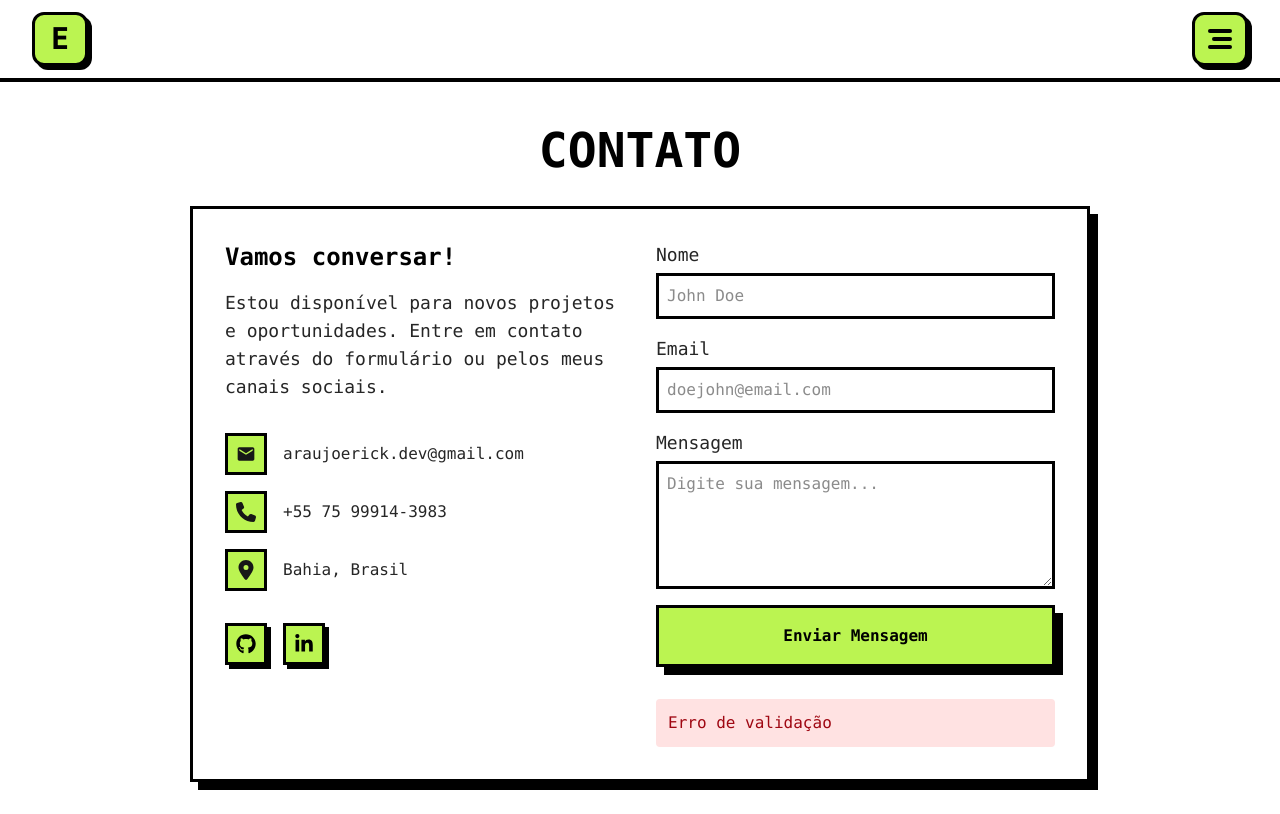
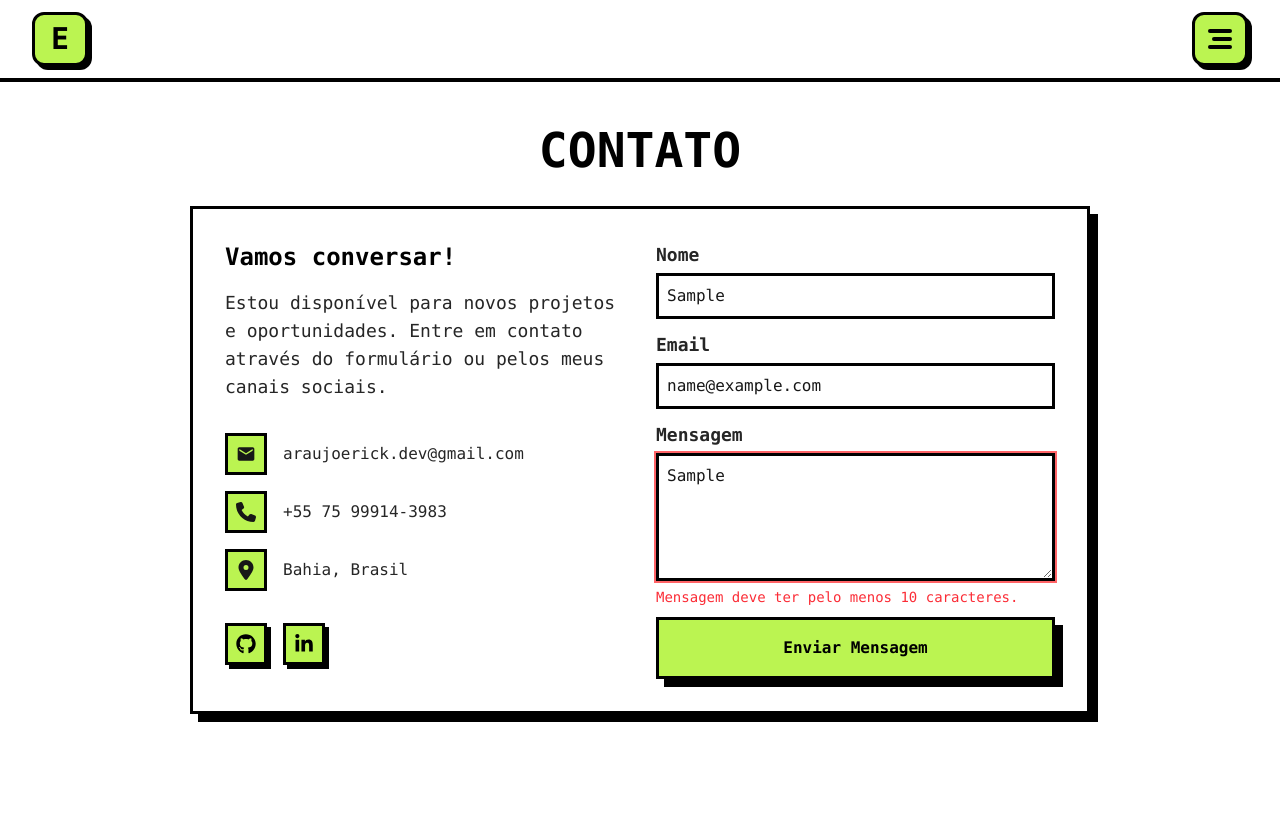
Before and after one commit to araujoerick/portfolio, a Next.js app: page /contato in a window 1280 px wide. Both pictures are taken after typing "Sample", "name@example.com", "Sample" into the empty fields and a click on the button "Enviar Mensagem". Built offline with nearby package versions, Linux system fonts and the light colour scheme.

Commit message:
✨ feat: ensure form is valited on frontend with react hook form and zod

```diff
--- a/src/app/contato/components/contact-form.tsx
+++ b/src/app/contato/components/contact-form.tsx
@@ -1,9 +1,15 @@
 "use client";
 
 import React, { useState } from "react";
+import { useForm } from "react-hook-form";
+import { zodResolver } from "@hookform/resolvers/zod";
 import FormInput from "./form-input";
 import FormTextarea from "./form-textarea";
 import { sendContactEmail } from "@/app/actions/contact/form";
+import {
+  ContactFormData,
+  contactFormSchema,
+} from "@/app/actions/contact/form/schema";
 
 const ContactForm = () => {
   const [isSubmitting, setIsSubmitting] = useState(false);
@@ -12,13 +18,31 @@ const ContactForm = () => {
     message: string;
   } | null>(null);
 
-  const handleSubmit = async (formData: FormData) => {
+  const {
+    register,
+    handleSubmit,
+    formState: { errors },
+    reset,
+  } = useForm<ContactFormData>({
+    resolver: zodResolver(contactFormSchema),
+  });
+
+  const onSubmit = async (data: ContactFormData) => {
     setIsSubmitting(true);
     setSubmitResult(null);
 
     try {
+      const formData = new FormData();
+      formData.append("Nome", data.name);
+      formData.append("Email", data.email);
+      formData.append("Mensagem", data.message);
+
       const result = await sendContactEmail(formData);
       setSubmitResult(result);
+
+      if (result.success) {
+        reset();
+      }
     } catch (error) {
       console.error("Erro ao enviar mensagem:", error);
       setSubmitResult({
@@ -32,10 +56,31 @@ const ContactForm = () => {
 
   return (
     <div>
-      <form action={handleSubmit} className="flex flex-col gap-4">
-        <FormInput label="Nome" type="text" placeholder="John Doe" />
-        <FormInput label="Email" type="email" placeholder="doejohn@email.com" />
-        <FormTextarea label="Mensagem" placeholder="Digite sua mensagem..." />
+      <form onSubmit={handleSubmit(onSubmit)} className={`flex flex-col gap-3`}>
+        <FormInput
+          label="Nome"
+          type="text"
+          placeholder="John Doe"
+          register={register("name")}
+          errors={errors.name?.message ? [errors.name.message] : undefined}
+        />
+
+        <FormInput
+          label="Email"
+          type="email"
+          placeholder="doejohn@email.com"
+          register={register("email")}
+          errors={errors.email?.message ? [errors.email.message] : undefined}
+        />
+
+        <FormTextarea
+          label="Mensagem"
+          placeholder="Digite sua mensagem..."
+          register={register("message")}
+          errors={
+            errors.message?.message ? [errors.message.message] : undefined
+          }
+        />
 
         <button
           type="submit"
--- a/src/app/contato/components/form-input.tsx
+++ b/src/app/contato/components/form-input.tsx
@@ -1,24 +1,42 @@
 import React from "react";
+import { UseFormRegisterReturn } from "react-hook-form";
 
 interface FormInputProps {
   label: string;
   type: string;
   placeholder?: string;
+  register: UseFormRegisterReturn;
+  errors?: string[];
 }
 
-const FormInput = ({ label, type, placeholder }: FormInputProps) => {
+const FormInput = ({
+  label,
+  type,
+  placeholder,
+  register,
+  errors,
+}: FormInputProps) => {
   return (
     <div className="flex flex-col gap-1">
-      <label htmlFor={label} className="text-lg text-neutral-800">
+      <label htmlFor={label} className="text-lg font-semibold text-neutral-800">
         {label}
       </label>
       <input
         id={label}
-        name={label}
         type={type}
         placeholder={placeholder}
-        className="neo-border p-2 outline-lime-300 hover:outline-2 focus:outline-2"
+        {...register}
+        className={`neo-border p-2 outline-lime-300 hover:outline-2 focus:outline-2 ${
+          errors && errors.length > 0 && "outline-2 outline-red-400"
+        }`}
       />
+      {errors && errors.length > 0 && (
+        <div className="mt-1 text-sm leading-4 text-red-500">
+          {errors.map((error, index) => (
+            <div key={index}>{error}</div>
+          ))}
+        </div>
+      )}
     </div>
   );
 };
--- a/src/app/contato/components/form-textarea.tsx
+++ b/src/app/contato/components/form-textarea.tsx
@@ -1,22 +1,39 @@
 import React from "react";
+import { UseFormRegisterReturn } from "react-hook-form";
 
 interface FormTextareaProps {
   label: string;
   placeholder?: string;
+  register: UseFormRegisterReturn;
+  errors?: string[];
 }
 
-const FormTextarea = ({ label, placeholder }: FormTextareaProps) => {
+const FormTextarea = ({
+  label,
+  placeholder,
+  register,
+  errors,
+}: FormTextareaProps) => {
   return (
     <div className="flex flex-col gap-1">
-      <label htmlFor={label} className="text-lg text-neutral-800">
+      <label htmlFor={label} className="text-lg font-semibold text-neutral-800">
         {label}
       </label>
       <textarea
         id={label}
-        name={label}
         placeholder={placeholder}
-        className="neo-border h-32 p-2 outline-lime-300 hover:outline-2 focus:outline-2"
+        {...register}
+        className={`neo-border h-32 p-2 outline-lime-300 hover:outline-2 focus:outline-2 ${
+          errors && errors.length > 0 && "outline-2 outline-red-400"
+        }`}
       />
+      {errors && errors.length > 0 && (
+        <div className="mt-1 text-sm leading-4 text-red-500">
+          {errors.map((error, index) => (
+            <div key={index}>{error}</div>
+          ))}
+        </div>
+      )}
     </div>
   );
 };
```
